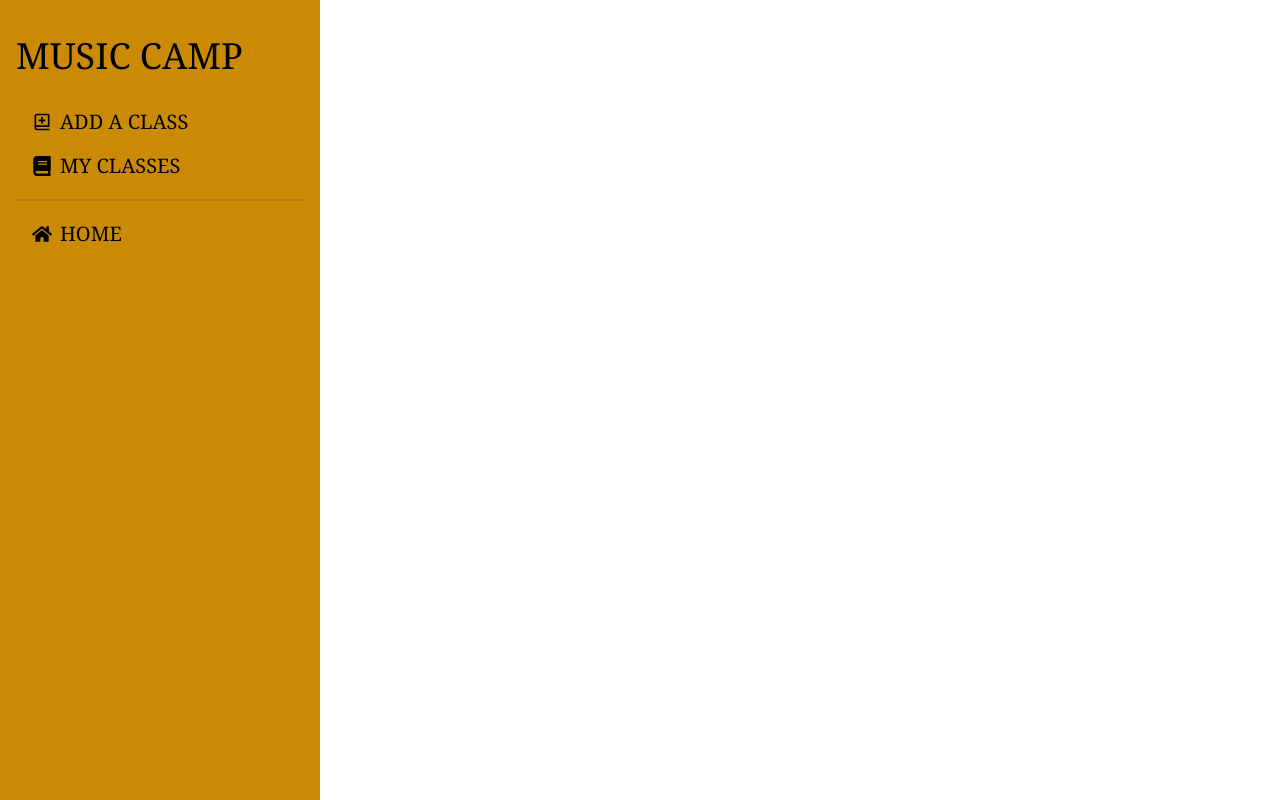
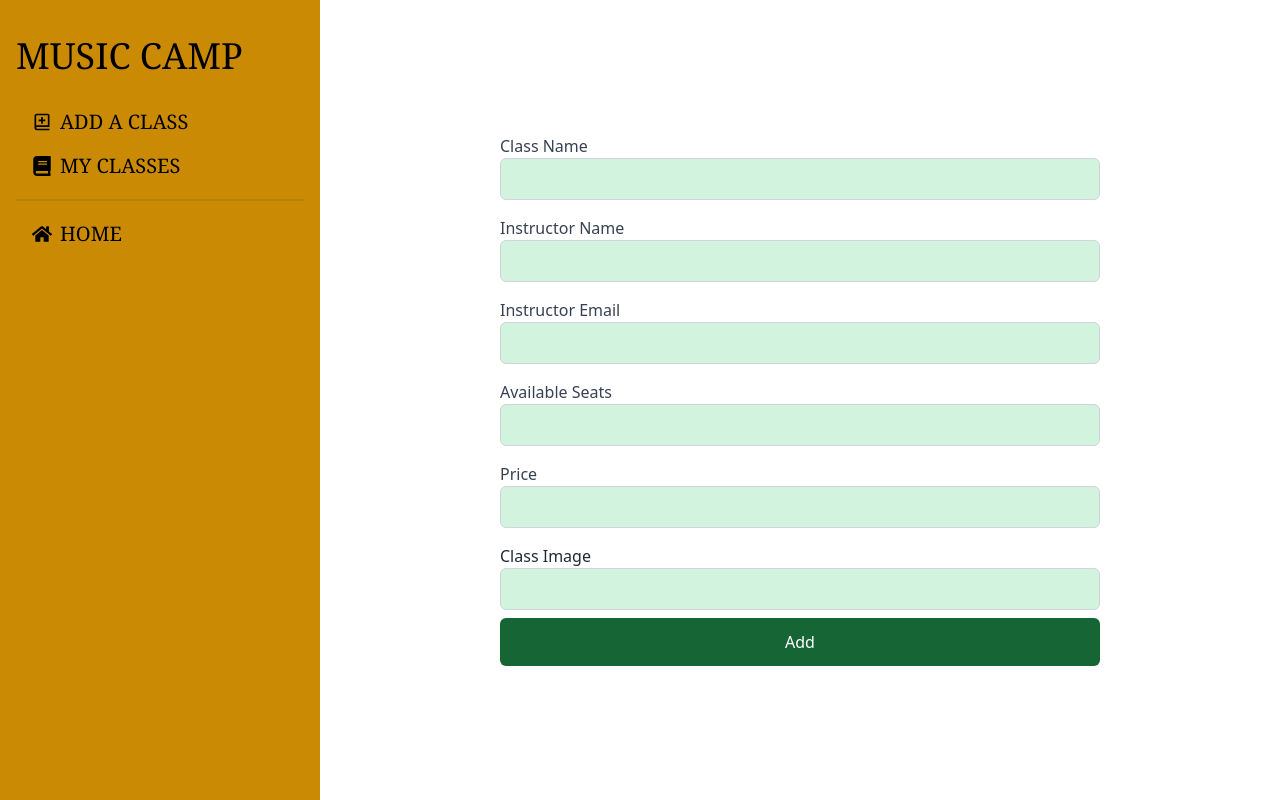
Before and after one commit to AbiR7171/Music-camp-client, a React (Vite) app: page /dashboard/instructor/addAClass in a window 1280 px wide. Built offline with nearby package versions, Linux system fonts and the light colour scheme; no server answers.

Commit message:
instructor added

```diff
--- a/src/Pages/Dashboard/Instructor/AddAClass.jsx
+++ b/src/Pages/Dashboard/Instructor/AddAClass.jsx
@@ -1,9 +1,114 @@
-import React from 'react';
+import React, { useContext } from 'react';
+import { AuthContext } from '../../../Routes/AuthProvider';
+import Swal from 'sweetalert2';
 
 const AddAClass = () => {
+    const {user}=useContext(AuthContext);
+
+    const hadleSubmit = event =>{
+
+
+        event.preventDefault()
+        const from = event.target;
+
+        const className = from.className.value;
+        const name = from.name.value;
+        const email = from.email.value;
+        const seats = from.seats.value;
+        const  price = from.price.value;
+        const image = from.image.value;
+
+       const classes ={className,  name, email, seats, price, image, status:"pending", totalEnrolled:0, feedback:""}
+
+       fetch("http://localhost:5000/classes", {
+        method:"POST",
+         headers:{
+            "content-type": "application/json"
+         },
+         body:JSON.stringify(classes)
+       })
+       .then(res => res.json())
+       .then(data =>{
+        console.log(data);
+        if(data.insertedId){
+            Swal.fire({
+                position: 'top-center',
+                icon: 'success',
+                title: 'class added',
+                showConfirmButton: false,
+                timer: 1500
+              })
+        }
+       })
+
+    }
     return (
         <div>
+                <form onSubmit={hadleSubmit} className="w-[600px] mx-auto">
+      <div className="mb-4">
+        <label className="block text-gray-700">Class Name</label>
+        <input
+        name='className'
+          type="text"
+          className="w-full px-3 py-2 border border-gray-300 rounded-md focus:outline-none bg-green-500 bg-opacity-20"
+        />
+      </div>
+      <div className="mb-4">
+        <label className="block text-gray-700">Instructor Name</label>
+        <input
+        name='name'
+          type="text"
+          className="w-full px-3 py-2 bg-green-500 bg-opacity-20 border border-gray-300 rounded-md focus:outline-none focus:ring-green-500 focus:border-green-500"
+          defaultValue={user?.displayName}
+          readOnly
+        />
+      </div>
 
+      <div className="mb-4">
+        <label className="block text-gray-700">Instructor Email</label>
+        <input
+          name='email'
+          type="email"
+          className="w-full px-3 py-2 bg-green-500 bg-opacity-20 border border-gray-300 rounded-md focus:outline-none focus:ring-green-500 focus:border-green-500"
+          defaultValue={user?.email}
+          readOnly
+        />
+      </div>
+
+      <div className="mb-4">
+        <label className="block text-gray-700">Available Seats</label>
+        <input
+          name='seats'
+          type="number"
+          className="w-full px-3 py-2 border border-gray-300 bg-green-500 bg-opacity-20 rounded-md focus:outline-none focus:ring-green-500 focus:border-green-500"
+        />
+      </div>
+
+      <div className="mb-4">
+        <label className="block text-gray-700">Price</label>
+        <input
+        name='price'
+          type="text"
+          className="w-full px-3 py-2 border border-gray-300  bg-green-500 bg-opacity-20 rounded-md focus:outline-none focus:ring-green-500 focus:border-green-500"
+        />
+      </div>
+      <div>
+        <label htmlFor="">Class Image</label>
+        {/* <input name='image' type="file" className="file-input block mt-1 mb-3 file-input-bordered file-input-success w-full max-w-xs" /> */}
+         <input
+         name='image'
+          type="text"
+          className="w-full px-3 py-2 mb-2 bg-green-500 bg-opacity-20 border border-gray-300 rounded-md focus:outline-none focus:ring-green-500 focus:border-green-500"
+        />
+      </div>
+
+      <button
+        type="submit"
+        className="px-1 py-3 w-full bg-green-800 text-white rounded-md hover:bg-green-600"
+      >
+        Add
+      </button>
+    </form>
         </div>
     );
 };
```
